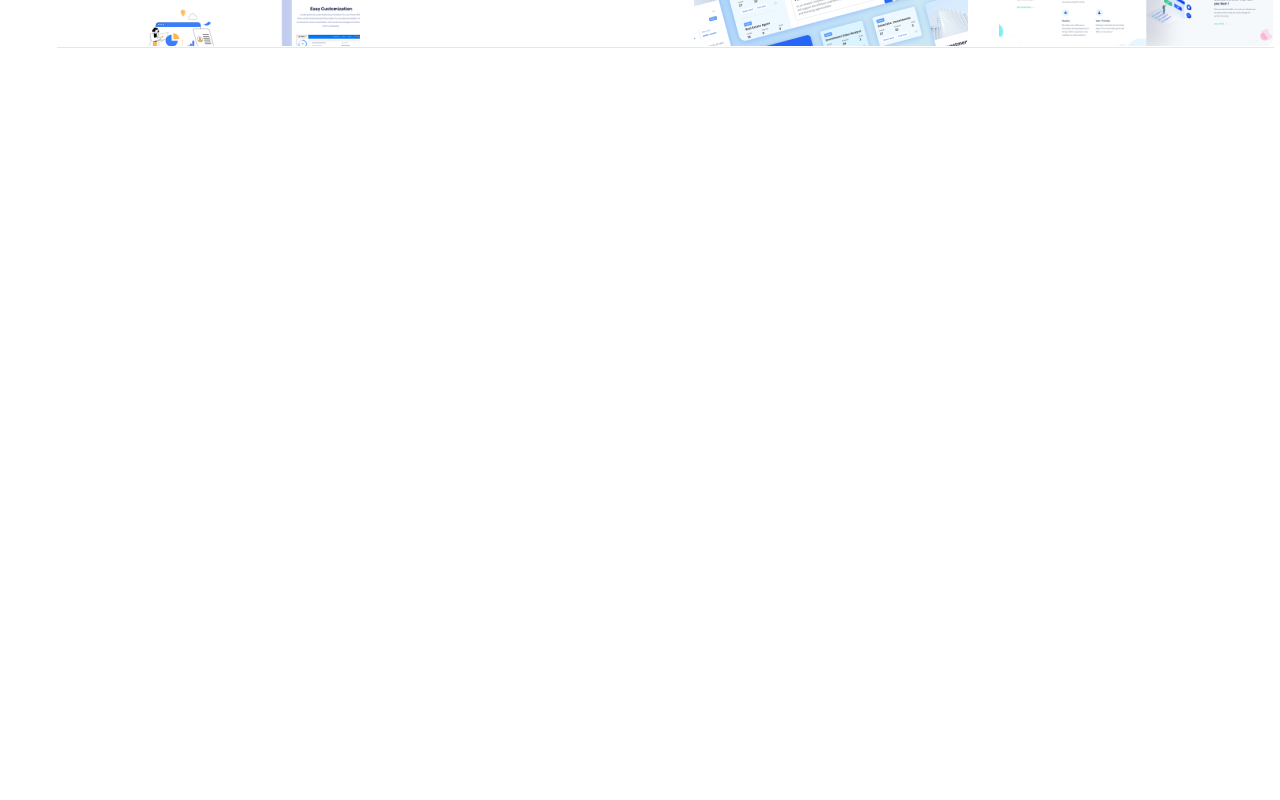
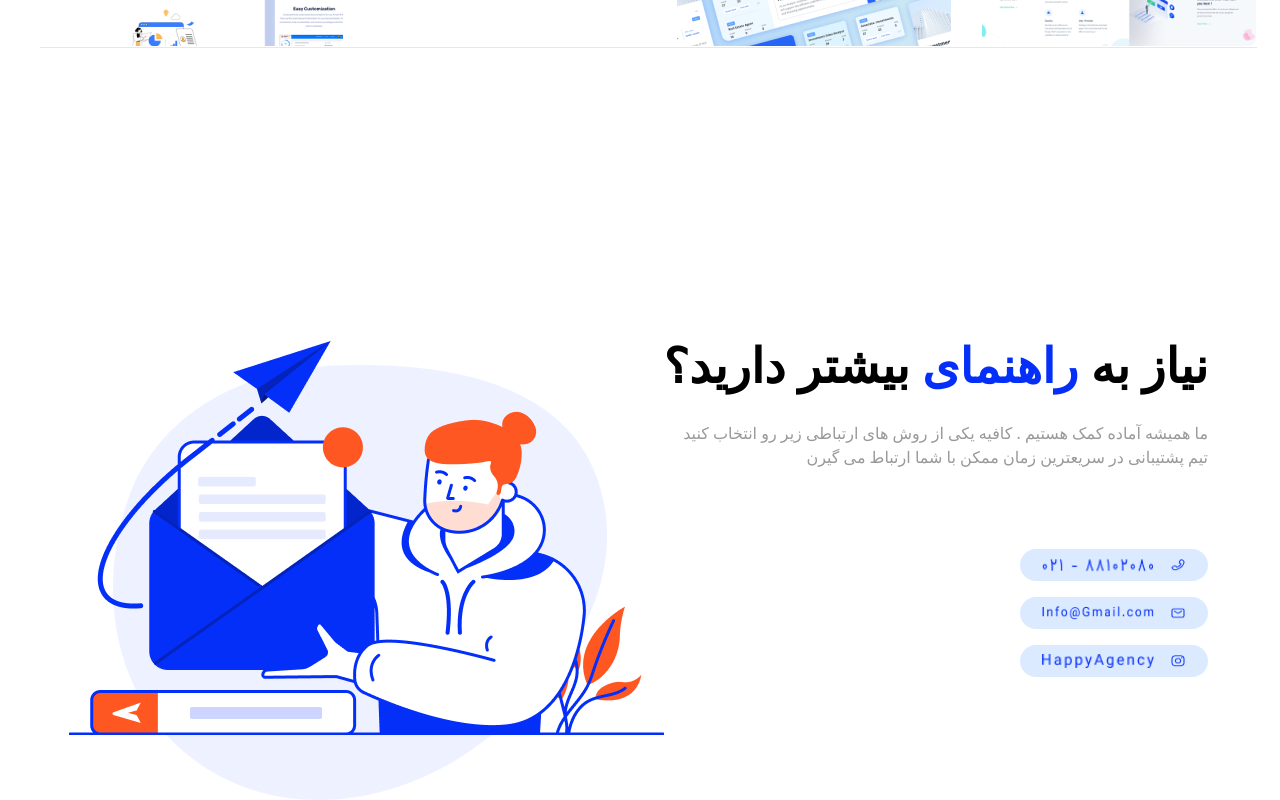
Before and after one commit to Mohmdparsa/digital-marketing, a React (Create React App) app: page / in a window 1280 px wide. Shown: the part 4051-4851 px from the top of the page. Before the commit the page ends 4099 px from the top, so only its background shows below. Built offline with nearby package versions, Linux system fonts and the light colour scheme.

Commit message:
chore(Main.jsx): import Guidance component

```diff
--- a/src/components/Main.jsx
+++ b/src/components/Main.jsx
@@ -7,6 +7,7 @@ import Services from "./Services"
 import ViewCarousel from "./ViewCarousel"
 import OfferSection from "./OfferSection"
 import Portfolio from "./Portfolio";
+import Guidance from "./Guidance";
 const Main = () => {
   return (
     <>
@@ -20,6 +21,7 @@ const Main = () => {
         <ViewCarousel/>
         <OfferSection/>
         <Portfolio/>
+        <Guidance/>
 
       </div>
     </>
```
